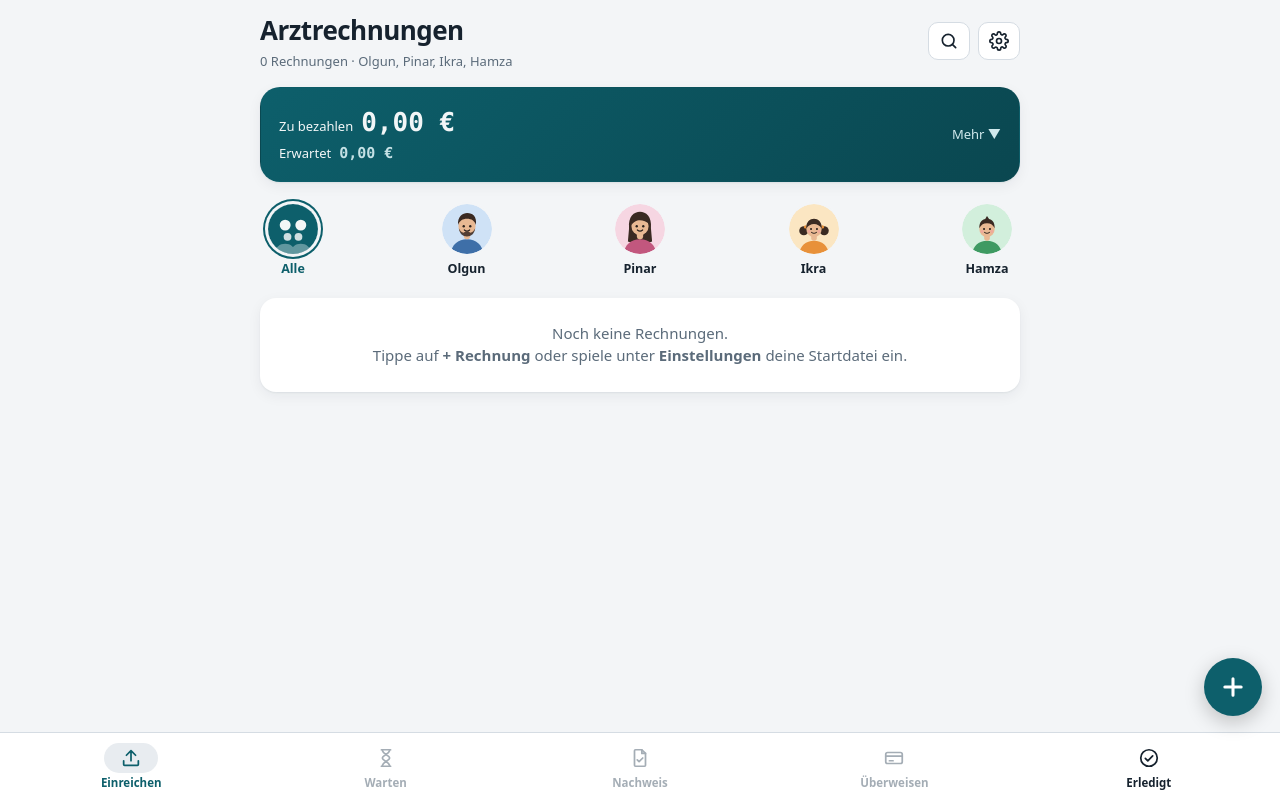
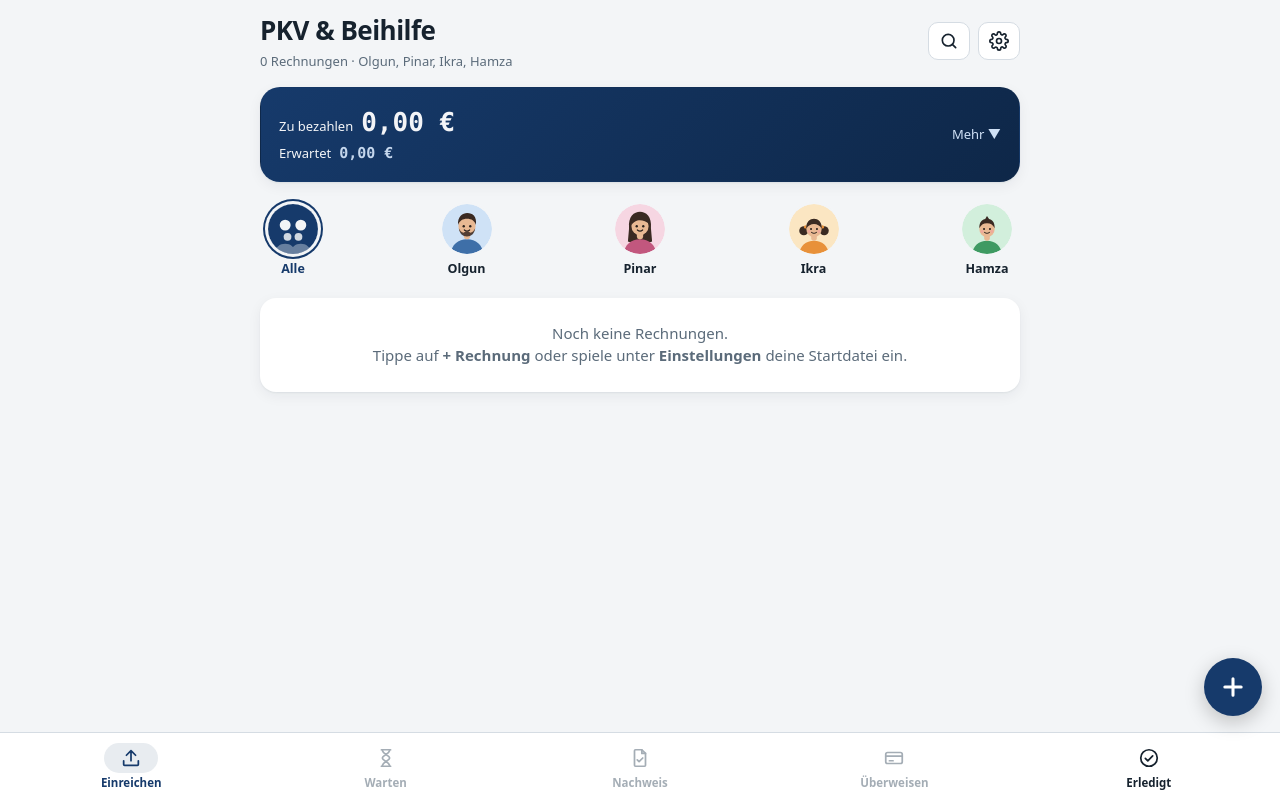
Before and after one commit to katragolgun-cpu/arztrechnungen, a plain HTML site: page index.html in a window 1280 px wide. Drawn offline with Linux system fonts and the light colour scheme.

Commit message:
v40: Neuer Name „PKV & Beihilfe“, neues Logo (zweigeteiltes Schild), Farbe Dunkelblau
Co-Authored-By: Claude Opus 5.5 <noreply@anthropic.com>
Claude-Session: https://claude.ai/code/session_01Fcii9jBRJJXxSofxKp9BvF

```diff
--- a/index.html
+++ b/index.html
@@ -3,8 +3,8 @@
 <head>
 <meta charset="utf-8">
 <meta name="viewport" content="width=device-width,initial-scale=1,viewport-fit=cover">
-<title>Arztrechnungen</title>
-<meta name="theme-color" content="#0d5f6b">
+<title>PKV & Beihilfe</title>
+<meta name="theme-color" content="#163a6b">
 <link rel="manifest" href="manifest.webmanifest">
 <link rel="icon" href="icon-192.png">
 <link rel="apple-touch-icon" href="apple-touch-icon.png">
@@ -13,7 +13,7 @@
 :root{
   --bg:#f3f5f7; --surface:#ffffff; --sunken:#e8ecf0; --line:#d5dce3;
   --ink:#16222e; --muted:#5b6b7a;
-  --accent:#0d5f6b; --accent-ink:#ffffff;
+  --accent:#163a6b; --accent-ink:#ffffff;
   --ok:#1f7a45; --ok-soft:#dcefe3;
   --warn:#9a5b00; --warn-soft:#f7ead2;
   --bad:#b0322b; --bad-soft:#f6dedc;
@@ -24,7 +24,7 @@
 }
 @media (prefers-color-scheme: dark){:root{
   --bg:#0f161c; --surface:#172129; --sunken:#1e2a34; --line:#2b3a46;
-  --ink:#e6edf2; --muted:#93a4b3; --accent:#4fb3bf; --accent-ink:#06262b;
+  --ink:#e6edf2; --muted:#93a4b3; --accent:#7fb2e8; --accent-ink:#0b1f3a;
   --ok:#5cc489; --ok-soft:#173326; --warn:#e2a54a; --warn-soft:#3a2c14;
   --bad:#f0827a; --bad-soft:#3d1d1b; --wait:#8fa9e6; --wait-soft:#1e2a45; color-scheme:dark}}
 *{box-sizing:border-box}
@@ -181,12 +181,12 @@ header.top h1{font-size:26px;letter-spacing:-.02em}
 .card,.tile,.sumbar,.empty,.sec{border-color:transparent;box-shadow:var(--shadow)}
 .card{padding:14px 16px;border-radius:var(--r);transition:transform .12s ease}
 .card:active{transform:scale(.99)}
-.sumbar{background:linear-gradient(135deg,var(--accent),#0a4750);color:#fff;padding:16px 18px;border-radius:20px}
+.sumbar{background:linear-gradient(135deg,#163a6b,#0e2748);color:#fff;padding:16px 18px;border-radius:20px}
 @media (prefers-color-scheme: dark){.sumbar{background:linear-gradient(135deg,#0f4b55,#0a2f36)}}
 .sumbar .vals{flex-direction:column;gap:2px;font-size:13px;opacity:.95}
 .sumbar .vals>span{display:flex;align-items:baseline;gap:8px}
-.sumbar .pay b{color:#fff;font-size:26px} .sumbar .exp b{color:#cfe9ec;font-size:15px}
-.sumbar .chev{color:#cfe9ec}
+.sumbar .pay b{color:#fff;font-size:26px} .sumbar .exp b{color:#cfe0f5;font-size:15px}
+.sumbar .chev{color:#cfe0f5}
 .search input{border-radius:14px;border-color:transparent;box-shadow:var(--shadow);padding:12px 40px 12px 14px}
 .chip{border-color:transparent;box-shadow:var(--shadow);padding:7px 14px}
 .people{display:flex;gap:10px;overflow-x:auto;scrollbar-width:none;padding:6px 4px 4px;justify-content:space-between}
@@ -210,7 +210,7 @@ header.top h1{font-size:26px;letter-spacing:-.02em}
 <body>
 <div class="wrap">
   <header class="top">
-    <div><h1>Arztrechnungen</h1><p id="sub">Beihilfe und PKV im Blick</p></div>
+    <div><h1>PKV &amp; Beihilfe</h1><p id="sub">Arztrechnungen der Familie</p></div>
     <div class="hbtns"><button class="iconbtn sq" id="btnSearch" type="button" aria-label="Alle Rechnungen durchsuchen" aria-pressed="false"><svg viewBox="0 0 24 24" fill="none" stroke="currentColor" stroke-width="2" stroke-linecap="round"><circle cx="11" cy="11" r="7"/><path d="M20 20l-4-4"/></svg></button><button class="iconbtn sq" id="btnSettings" type="button" aria-label="Einstellungen" style="position:relative"><svg viewBox="0 0 24 24" fill="none" stroke="currentColor" stroke-width="2" stroke-linecap="round" stroke-linejoin="round"><circle cx="12" cy="12" r="3"/><path d="M19.4 15a1.7 1.7 0 0 0 .3 1.8l.1.1a2 2 0 1 1-2.8 2.8l-.1-.1a1.7 1.7 0 0 0-1.8-.3 1.7 1.7 0 0 0-1 1.5V21a2 2 0 1 1-4 0v-.1a1.7 1.7 0 0 0-1.1-1.5 1.7 1.7 0 0 0-1.8.3l-.1.1a2 2 0 1 1-2.8-2.8l.1-.1a1.7 1.7 0 0 0 .3-1.8 1.7 1.7 0 0 0-1.5-1H3a2 2 0 1 1 0-4h.1a1.7 1.7 0 0 0 1.5-1.1 1.7 1.7 0 0 0-.3-1.8l-.1-.1a2 2 0 1 1 2.8-2.8l.1.1a1.7 1.7 0 0 0 1.8.3H9a1.7 1.7 0 0 0 1-1.5V3a2 2 0 1 1 4 0v.1a1.7 1.7 0 0 0 1 1.5 1.7 1.7 0 0 0 1.8-.3l.1-.1a2 2 0 1 1 2.8 2.8l-.1.1a1.7 1.7 0 0 0-.3 1.8V9a1.7 1.7 0 0 0 1.5 1H21a2 2 0 1 1 0 4h-.1a1.7 1.7 0 0 0-1.5 1z"/></svg><span class="dot" id="settingsDot" hidden></span></button></div>
   </header>
   <div id="banner" class="banner" hidden></div>
@@ -380,7 +380,7 @@ function avatarKey(p){if(p?.avatar&&AV_LABELS[p.avatar])return p.avatar;const k=
 function avatarFor(name){const p=S.settings.people.find(x=>x.name===name)||{name};return avatarSvg(avatarKey(p),name)}
 function avatarSvg(kind,name=""){
   const SK="#E9B993",HR="#3A2A22",EY="#2A211C",CH="#F2A3A0";
-  const bg={papa:"#CFE2F6",mama:"#F6D6E2",tochter:"#FBE6C2",sohn:"#D2EFDC",initiale:"#E3E8EE",alle:"#0d5f6b"}[kind]||"#E3E8EE";
+  const bg={papa:"#CFE2F6",mama:"#F6D6E2",tochter:"#FBE6C2",sohn:"#D2EFDC",initiale:"#E3E8EE",alle:"#163a6b"}[kind]||"#E3E8EE";
   const shirt={papa:"#3E6FA8",mama:"#C2577E",tochter:"#E8913A",sohn:"#3E9A62"}[kind]||"#7C8A96";
   const open=`<svg class="av" viewBox="0 0 64 64" aria-hidden="true"><defs><clipPath id="avc"><circle cx="32" cy="32" r="32"/></clipPath></defs><g clip-path="url(#avc)"><rect width="64" height="64" fill="${bg}"/>`;
   if(kind==="alle")return open+`<circle cx="22" cy="27" r="7" fill="#fff" opacity=".95"/><circle cx="42" cy="27" r="7" fill="#fff" opacity=".95"/><circle cx="25" cy="42" r="5" fill="#fff" opacity=".8"/><circle cx="39" cy="42" r="5" fill="#fff" opacity=".8"/><path d="M8 64c2-9 7-13 14-13s12 4 14 13zM28 64c2-9 7-13 14-13s12 4 14 13z" fill="#fff" opacity=".35"/></g></svg>`;
@@ -1379,7 +1379,7 @@ function drawScanEdit(){
   const k=Math.min(maxW/cur.w,maxH/cur.h);cv.width=Math.round(cur.w*k);cv.height=Math.round(cur.h*k);cur.k=k;
   const ctx=cv.getContext("2d");
   const paint=()=>{ctx.drawImage(cur.src,0,0,cv.width,cv.height);const q=cur.quad.map(([x,y])=>[x*k,y*k]);
-    ctx.fillStyle="rgba(13,95,107,.18)";ctx.strokeStyle="#4fb3bf";ctx.lineWidth=3;ctx.beginPath();q.forEach(([x,y],i)=>i?ctx.lineTo(x,y):ctx.moveTo(x,y));ctx.closePath();ctx.fill();ctx.stroke();
+    ctx.fillStyle="rgba(22,58,107,.18)";ctx.strokeStyle="#7fb2e8";ctx.lineWidth=3;ctx.beginPath();q.forEach(([x,y],i)=>i?ctx.lineTo(x,y):ctx.moveTo(x,y));ctx.closePath();ctx.fill();ctx.stroke();
     for(const [x,y] of q){ctx.beginPath();ctx.arc(x,y,13,0,7);ctx.fillStyle="rgba(255,255,255,.9)";ctx.fill();ctx.lineWidth=3;ctx.stroke()}};
   paint();
   let drag=-1;
--- a/sw.js
+++ b/sw.js
@@ -1,5 +1,5 @@
 // Offline-Unterstützung: App-Dateien und Texterkennung werden zwischengespeichert.
-const VERSION = "v39";
+const VERSION = "v40";
 const SHELL = "shell-" + VERSION;
 const RUNTIME = "runtime-" + VERSION;
 const FILES = ["./", "index.html", "manifest.webmanifest", "icon-192.png", "icon-512.png", "icon-maskable-512.png", "apple-touch-icon.png"];
```
Also changed, not shown: apple-touch-icon.png, icon-192.png, icon-512.png, icon-maskable-512.png, manifest.webmanifest.
